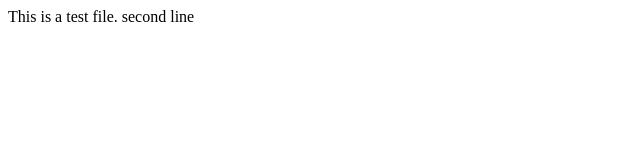
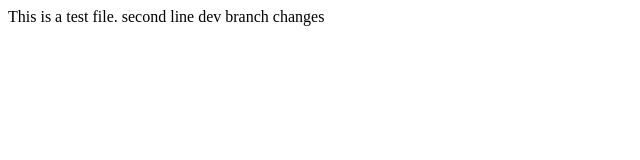
Before and after one commit to kchandruind/cart, a plain HTML site: page code/index.html in a window 1280 px wide. Shown: the whole page, without its empty margins (0-640 px from the left). Drawn offline with Linux system fonts and the light colour scheme.

Commit message:
dev branch

```diff
--- a/code/index.html
+++ b/code/index.html
@@ -1,2 +1,3 @@
 This is a test file. <CHANDRU>
 second line
+dev branch changes
```
